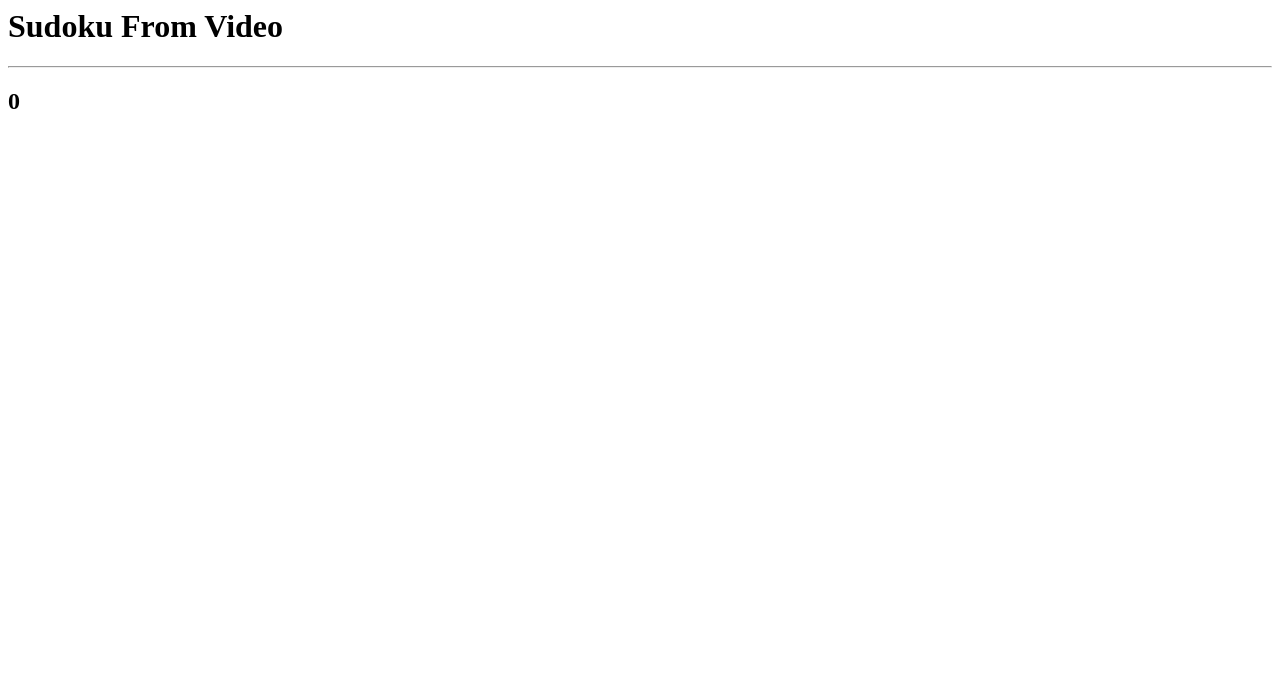
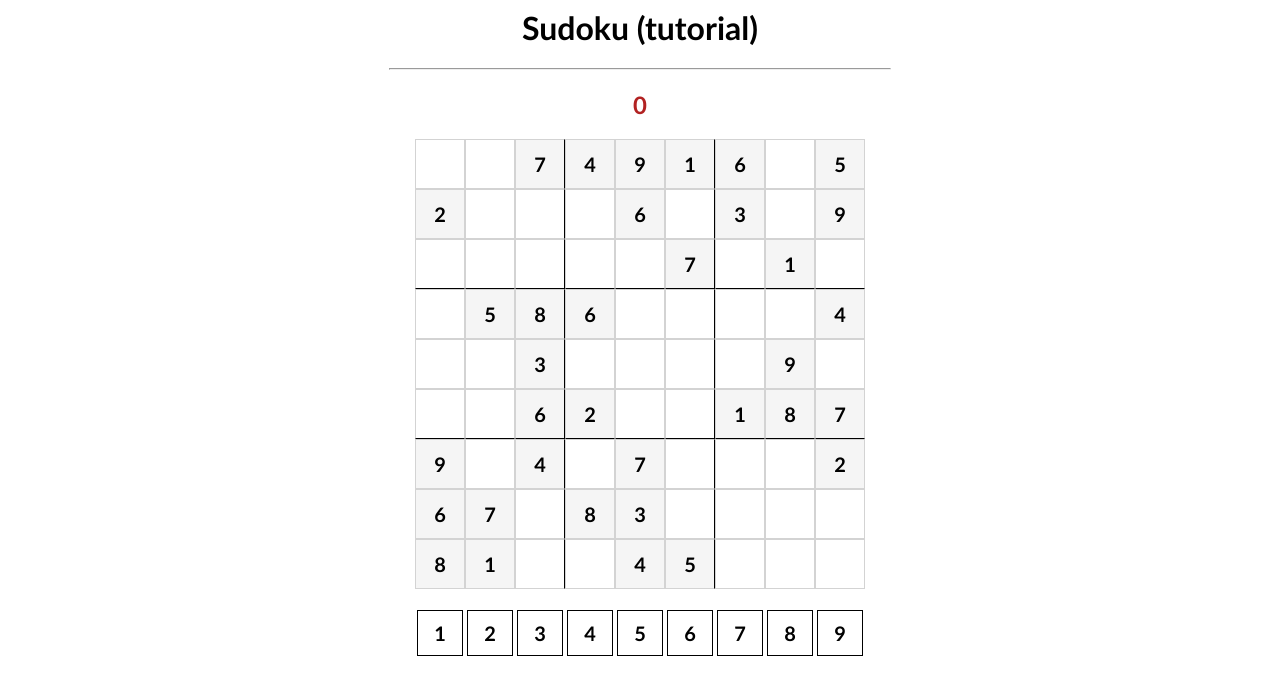
Before and after one commit to glenscheng/pj-sudoku-tutorial, a plain HTML site: page index.html in a window 1280 px wide. Drawn offline with Linux system fonts and the light colour scheme.

Commit message:
changed file names in html

```diff
--- a/index.html
+++ b/index.html
@@ -3,12 +3,12 @@
         <meta charset="UTF-8">
         <meta name="viewport" content="width=device-width initial-sale=1.0 user-scalable=no">
         <title>Sudoku Game (tutorial)</title>
-        <link rel="stylesheet" href="sudoku_from_vid.css">
-        <script src="sudoku_from_vid.js"></script>
+        <link rel="stylesheet" href="sudoku_tutorial.css">
+        <script src="sudoku_tutorial.js"></script>
     </head>
 
     <body>
-        <h1>Sudoku From Video</h1>
+        <h1>Sudoku (tutorial)</h1>
         <hr>
         <h2 id="errors">0</h2>
 
```
Also changed, not shown: 1 other file.
